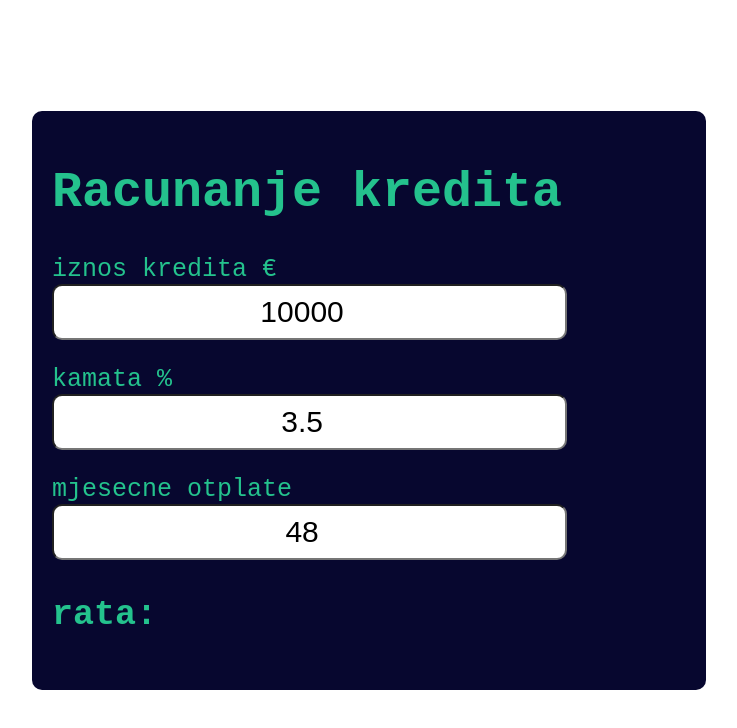
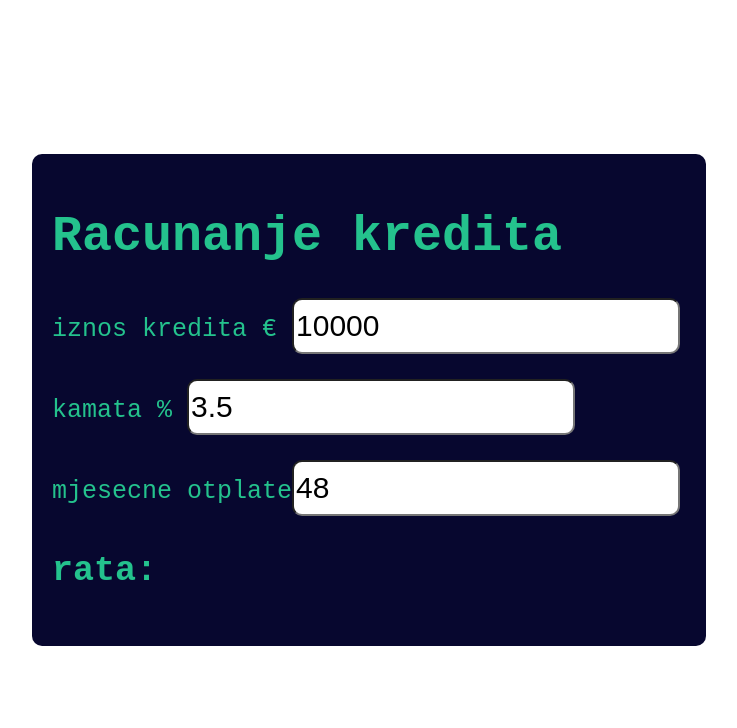
Before and after one commit to debelimario/kredit, a plain HTML site: page index.html in a window 1280 px wide. Shown: the whole page, without its empty margins (271-1008 px from the left). Drawn offline with Linux system fonts and the light colour scheme.

Commit message:
style.css

```diff
--- a/style.css
+++ b/style.css
@@ -17,10 +17,10 @@ body {
 }
 
 .input {
-    width: 80%;
+    width: 60%;
     font-size: 30px;
     height: 50px;
-    text-align: center;
+    text-align: left;
     border-radius: 10px;
 }
 
```
